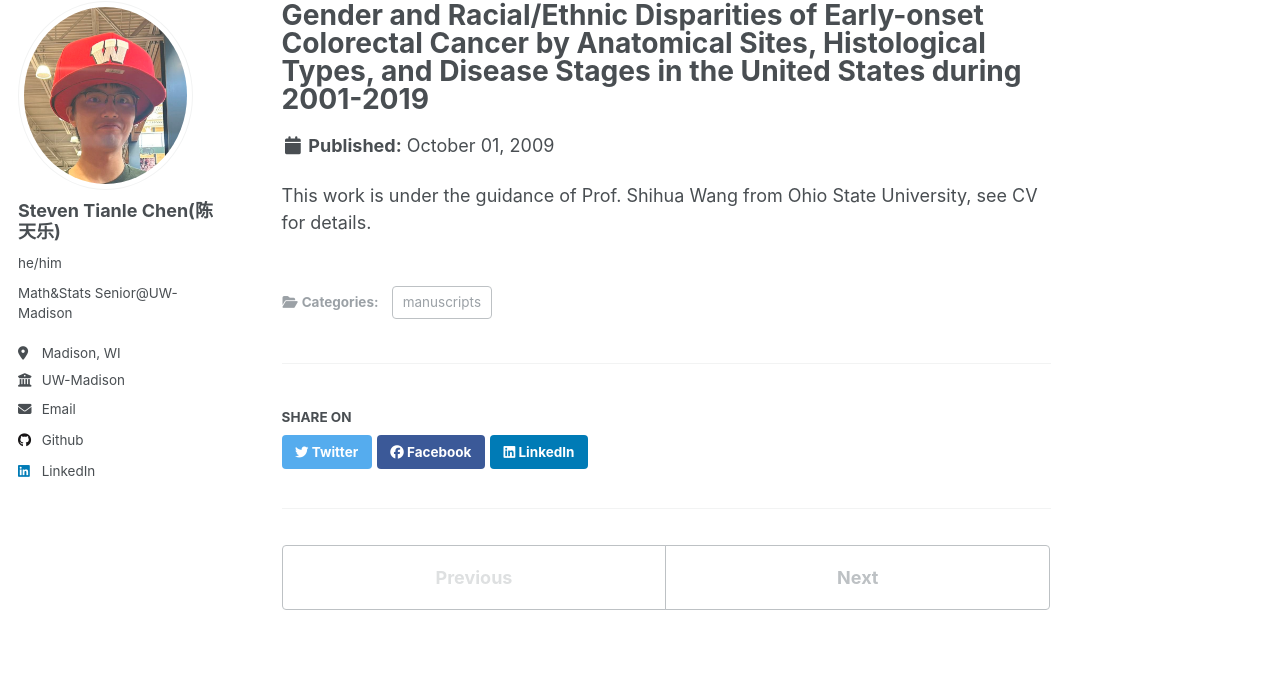
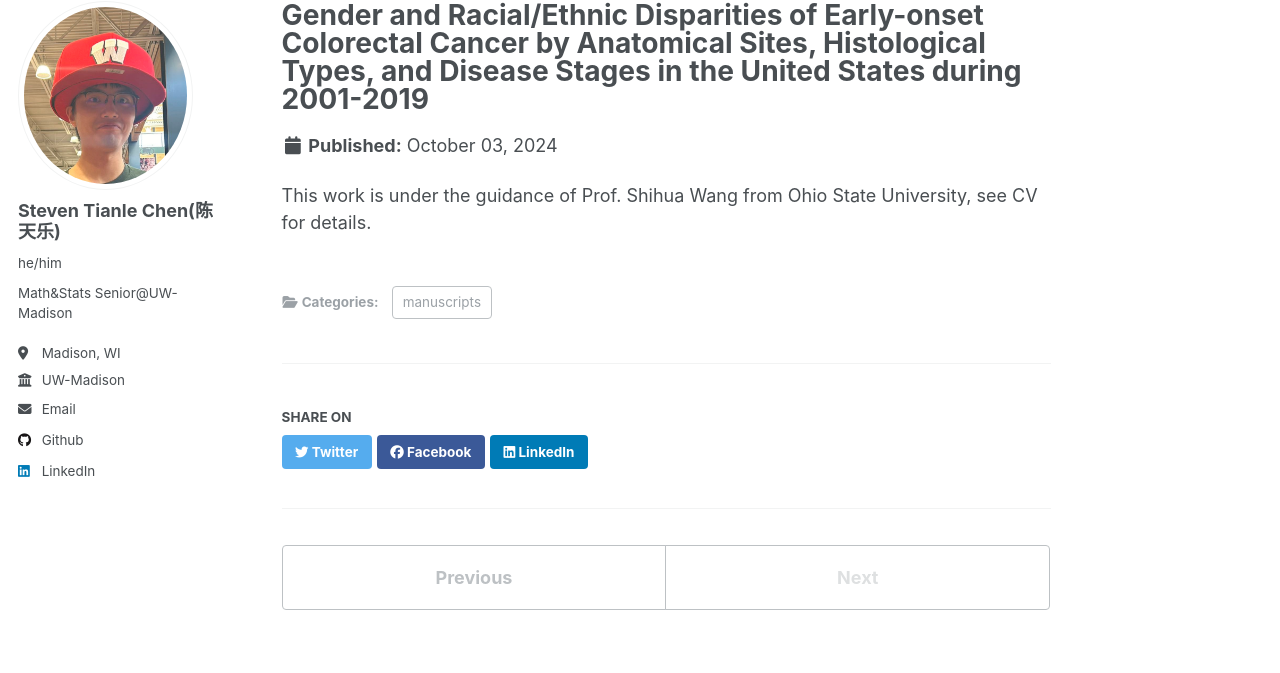
Before and after one commit to sttlchen/sttlchen.github.io, a Jekyll site: the page built from _publications/2009-10-01-paper-title-number-1.md, in a window 1280 px wide and 1069 px high. Shown: the part 105-778 px from the top of the window. Built offline with Jekyll 4.4.1, drawn with Linux system fonts in a browser that asks for light colours.

Commit message:
Update 2009-10-01-paper-title-number-1.md

```diff
--- a/_publications/2009-10-01-paper-title-number-1.md
+++ b/_publications/2009-10-01-paper-title-number-1.md
@@ -2,6 +2,7 @@
 title: "Gender and Racial/Ethnic Disparities of Early-onset Colorectal Cancer by Anatomical Sites, Histological Types, and Disease Stages in the United States during 2001-2019"
 collection: publications
 category: manuscripts
+date: 2024-10-03
 excerpt: 'This paper is pending publication.'
 ---
 This work is under the guidance of Prof. Shihua Wang from Ohio State University, see CV for details.
```
